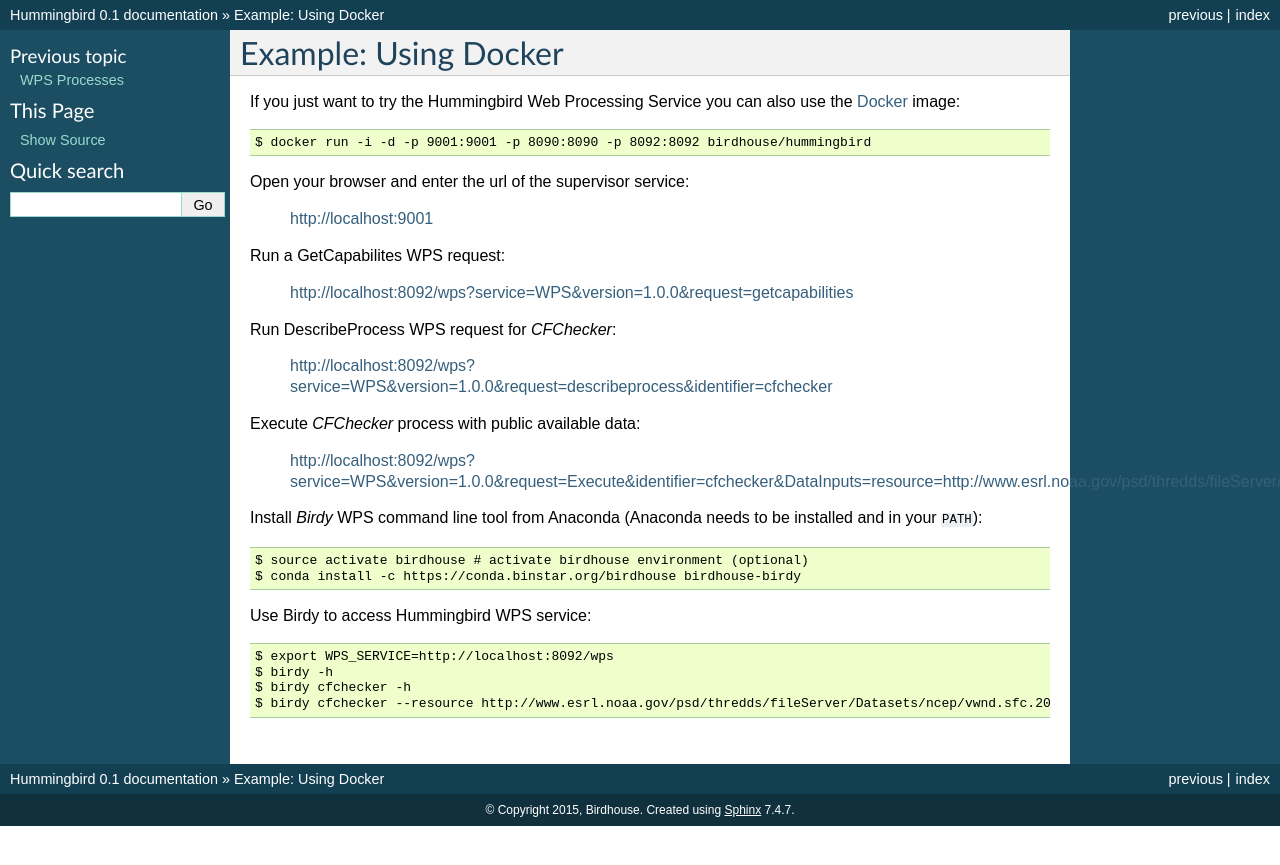
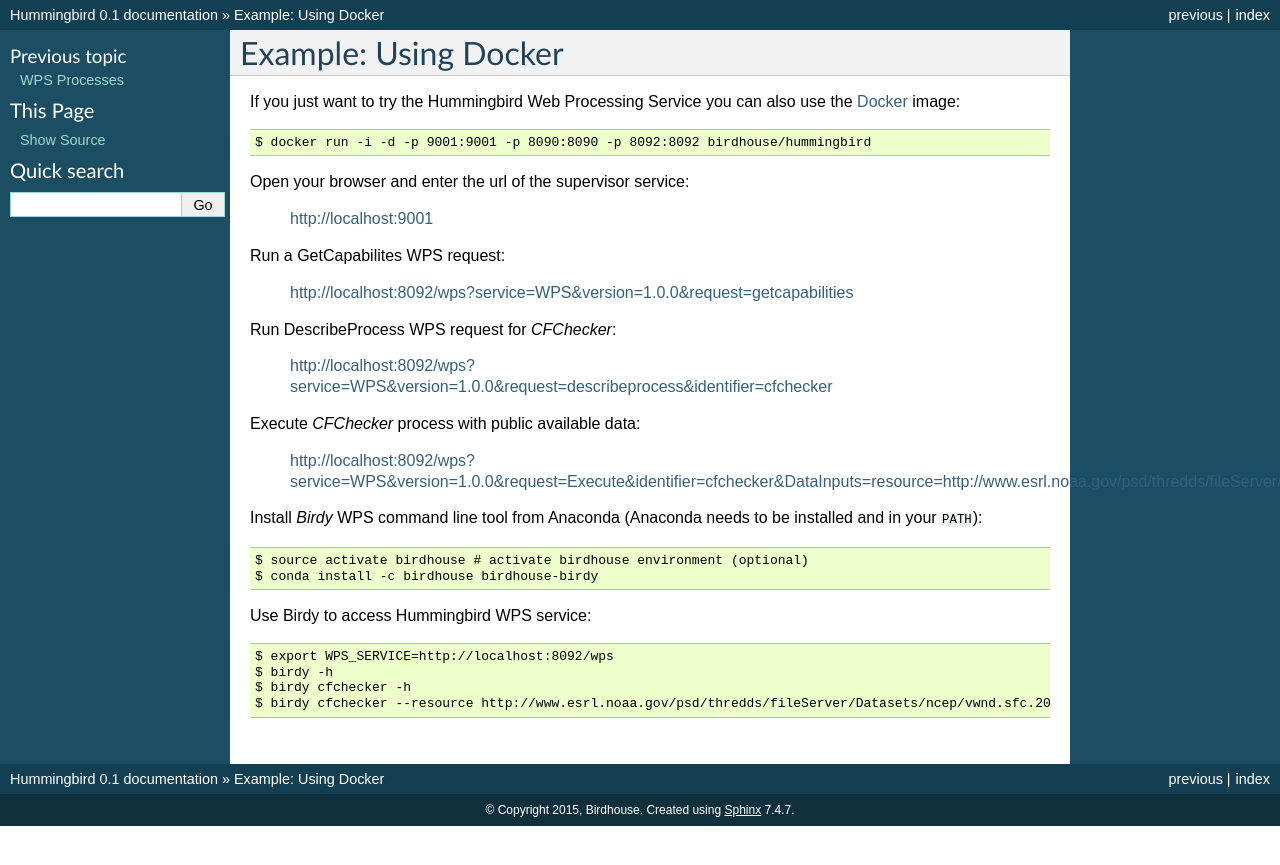
Before and after one commit to bird-house/hummingbird, a Sphinx documentation site: the page built from docs/source/examples.rst, in a window 1280 px wide. Shown: the top 865 px of the page. Built offline with Sphinx 7.4.7, drawn with Linux system fonts in a browser that asks for light colours; some of the changed lines change nothing that is shown.

Commit message:
update example docs

```diff
--- a/docs/source/examples.rst
+++ b/docs/source/examples.rst
@@ -26,7 +26,7 @@
 Install *Birdy* WPS command line tool from Anaconda (Anaconda needs to be installed and in your ``PATH``)::
 
   $ source activate birdhouse # activate birdhouse environment (optional)
-  $ conda install -c https://conda.binstar.org/birdhouse birdhouse-birdy
+  $ conda install -c birdhouse birdhouse-birdy
 
 Use Birdy to access Hummingbird WPS service::
 
```
